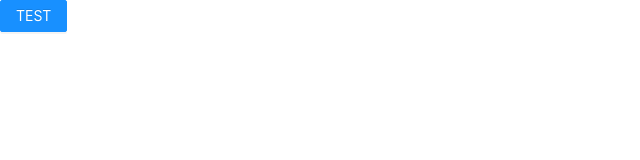
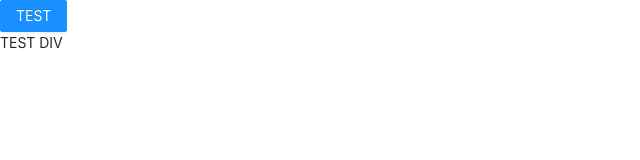
Before and after one commit to rising-star93/react-lightence-ant-design-template, a React (Create React App) app: page / in a window 1280 px wide. Shown: the top 160 px of the page, without its empty margins (0-640 px from the left). Built offline with nearby package versions, Linux system fonts and the light colour scheme.

Commit message:
feat(app): add test component to show that it's not required to import React

```diff
--- a/src/App.tsx
+++ b/src/App.tsx
@@ -1,5 +1,5 @@
-import React from 'react';
 import {Button} from "antd";
+import Test from "./components/Test";
 
 function App() {
   return (
@@ -7,6 +7,7 @@
       <header>
         <Button type="primary">TEST</Button>
       </header>
+        <Test />
     </div>
   );
 }
--- /dev/null
+++ b/src/components/Test.tsx
@@ -0,0 +1,5 @@
+function Test() {
+    return <div>TEST DIV</div>
+}
+
+export default Test
```
Also changed, not shown: public/manifest.json (added).
